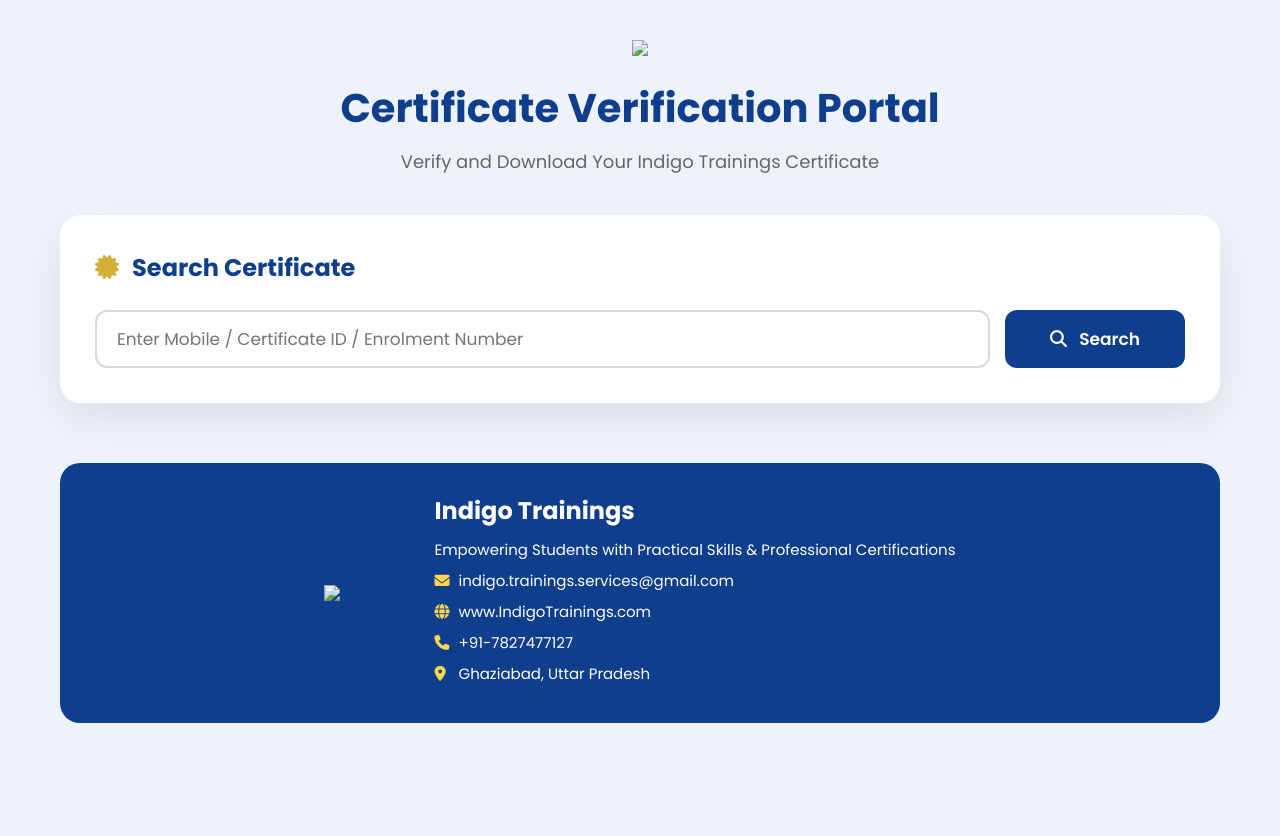
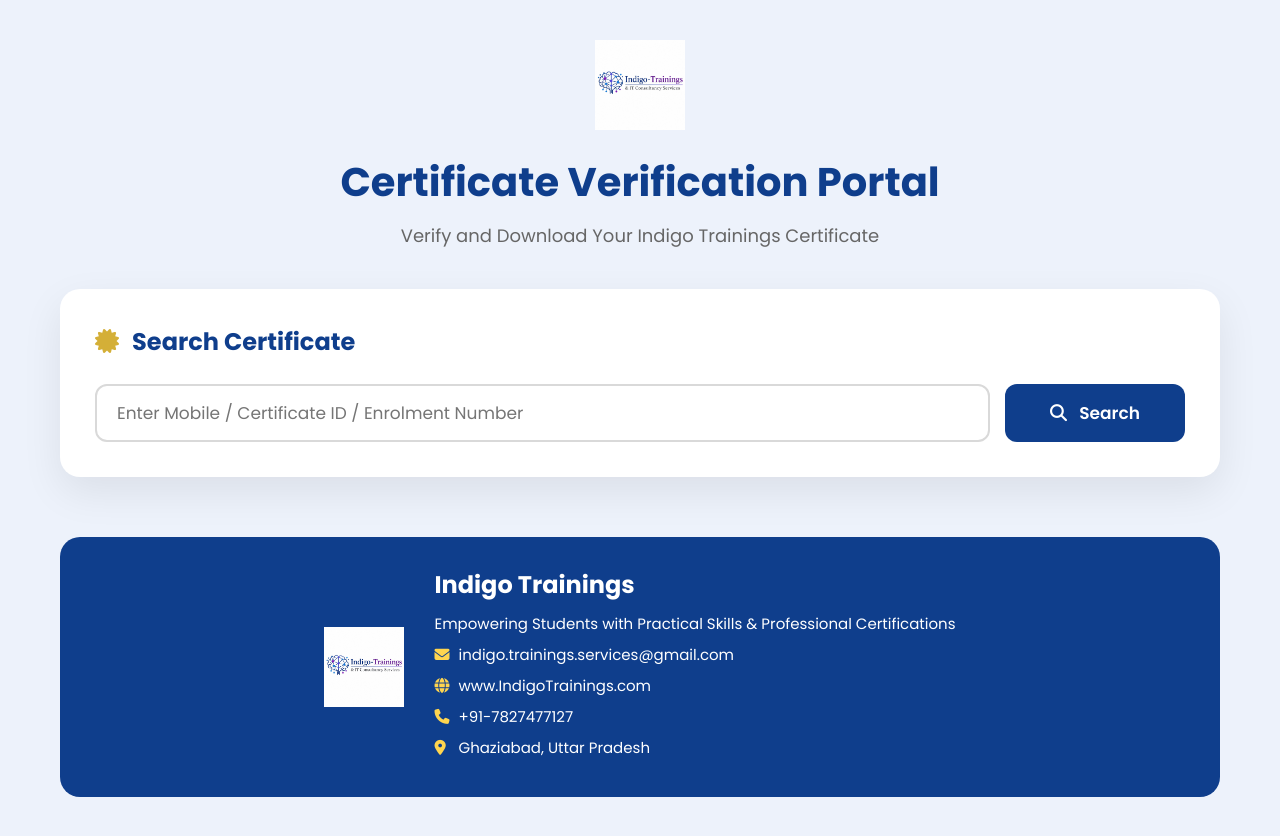
Before and after one commit to Ishant1827/Certificate-Portal, a plain HTML site: page index.html in a window 1280 px wide. Before the commit the page ends 800 px from the top, so only its background shows below. Drawn offline with nearby package versions, Linux system fonts and the light colour scheme; no server answers; a script that the page names is missing.

Commit message:
Update index.html

```diff
--- a/index.html
+++ b/index.html
@@ -9,7 +9,7 @@
 
 <title>Indigo Trainings | Certificate Verification</title>
 
-<link rel="icon" href="assets/logo.png">
+<link rel="icon" href="assets/logo.jpeg">
 
 <link rel="stylesheet" href="style.css">
 
@@ -32,7 +32,7 @@
 
 <div class="header">
 
-<img src="assets/logo.png" class="logo">
+<img src="assets/logo.jpeg" class="logo">
 
 <h1>Certificate Verification Portal</h1>
 
@@ -227,7 +227,7 @@
 
     <div class="footer-content">
 
-        <img src="assets/logo.png" class="footer-logo">
+        <img src="assets/logo.jpeg" class="footer-logo">
 
         <div>
 
```
